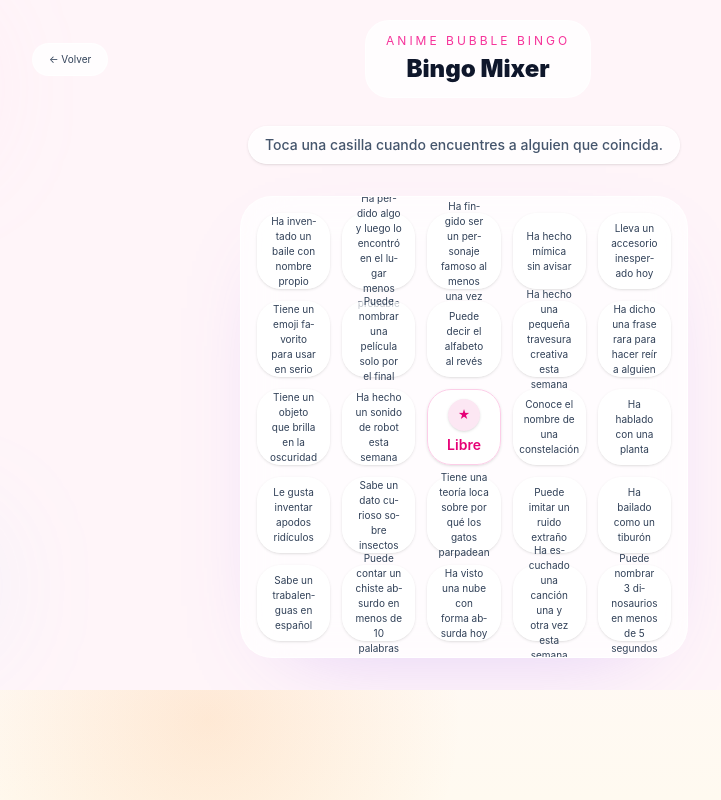
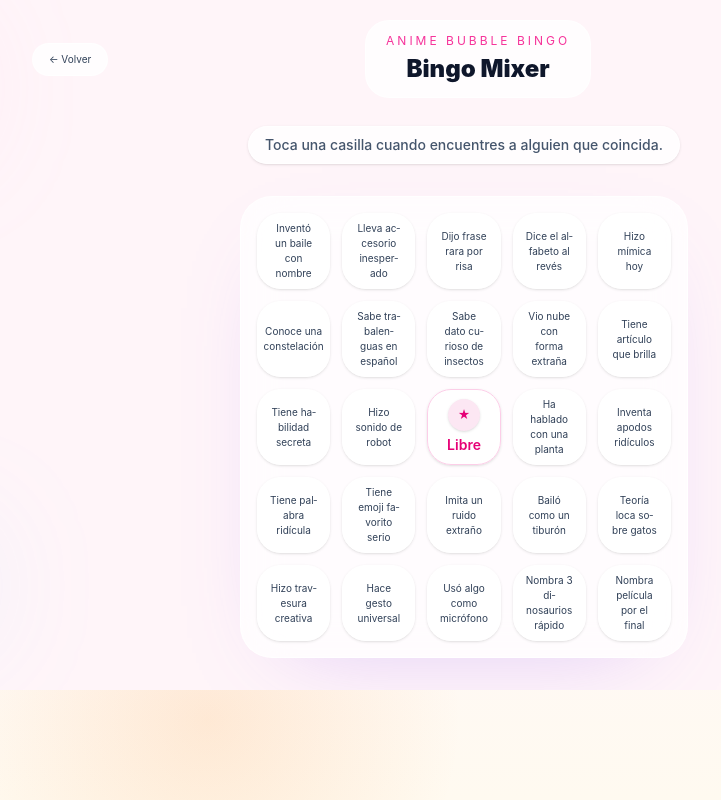
Before and after one commit to lhenche/my-bingo-mixer, a React (Vite) app: page / in a window 1280 px wide. Both pictures are taken after a click on the button "Empezar juego". Shown: the whole page, without its empty margins (176-897 px from the left). Built offline with nearby package versions, Linux system fonts and the light colour scheme.

Commit message:
Actualizar estilo de borde en el componente BingoBoard y simplificar preguntas en español

```diff
--- a/src/components/BingoBoard.tsx
+++ b/src/components/BingoBoard.tsx
@@ -9,7 +9,7 @@ interface BingoBoardProps {
 
 export function BingoBoard({ board, winningSquareIds, onSquareClick }: BingoBoardProps) {
   return (
-    <div className="relative mx-auto w-full max-w-md overflow-hidden rounded-[2rem] border border-white/70 bg-[var(--color-surface)] p-4 shadow-[0_30px_90px_-50px_rgba(139,92,246,0.35)] backdrop-blur-xl">
+    <div className="relative mx-auto w-full max-w-md overflow-hidden rounded-4xl border border-white/70 bg-(--color-surface) p-4 shadow-[0_30px_90px_-50px_rgba(139,92,246,0.35)] backdrop-blur-xl">
       <div className="grid grid-cols-5 gap-3 aspect-square">
         {board.map((square) => (
           <BingoSquare
--- a/src/data/questions.ts
+++ b/src/data/questions.ts
@@ -1,35 +1,34 @@
 export const questions: string[] = [
-  "Tiene un objeto que brilla en la oscuridad",
+  "Tiene artículo que brilla",
   "Ha hablado con una planta",
-  "Puede nombrar 3 dinosaurios en menos de 5 segundos",
-  "Ha hecho mímica sin avisar",
-  "Tiene un emoji favorito para usar en serio",
-  "Ha bailado como un tiburón",
-  "Puede decir el alfabeto al revés",
-  "Lleva un accesorio inesperado hoy",
-  "Ha hecho un sonido de robot esta semana",
-  "Conoce el nombre de una constelación",
-  "Ha hecho un dibujo con los ojos cerrados",
-  "Tiene una palabra que le da risa cada vez",
-  "Sabe un dato curioso sobre insectos",
-  "Ha probado una comida solo por el nombre",
-  "Puede imitar un ruido extraño",
-  "Ha perdido algo y luego lo encontró en el lugar menos probable",
-  "Tiene una habilidad secreta de manos",
-  "Ha escuchado una canción una y otra vez esta semana",
-  "Puede hacer un gesto con la mano que todos entiendan",
-  "Ha visto una nube con forma absurda hoy",
-  "Le gusta inventar apodos ridículos",
-  "Tiene una teoría loca sobre por qué los gatos parpadean",
-  "Ha dicho una frase rara para hacer reír a alguien",
-  "Ha inventado un baile con nombre propio",
-  "Puede nombrar una película solo por el final",
-  "Ha fingido ser un personaje famoso al menos una vez",
-  "Tiene una historia corta que comienza con ‘una vez en el ascensor’",
-  "Ha usado algo como micrófono improvisado",
-  "Sabe un trabalenguas en español",
-  "Ha hecho una pequeña travesura creativa esta semana",
-  "Puede contar un chiste absurdo en menos de 10 palabras",
+  "Nombra 3 dinosaurios rápido",
+  "Hizo mímica hoy",
+  "Tiene emoji favorito serio",
+  "Bailó como un tiburón",
+  "Dice el alfabeto al revés",
+  "Lleva accesorio inesperado",
+  "Hizo sonido de robot",
+  "Conoce una constelación",
+  "Dibujó con los ojos cerrados",
+  "Tiene palabra ridícula",
+  "Sabe dato curioso de insectos",
+  "Probó comida por el nombre",
+  "Imita un ruido extraño",
+  "Perdió algo y lo encontró",
+  "Tiene habilidad secreta",
+  "Escuchó canción repetida",
+  "Hace gesto universal",
+  "Vio nube con forma extraña",
+  "Inventa apodos ridículos",
+  "Teoría loca sobre gatos",
+  "Dijo frase rara por risa",
+  "Inventó un baile con nombre",
+  "Nombra película por el final",
+  "Fingió ser famoso alguna vez",
+  "Tiene historia de ascensor",
+  "Usó algo como micrófono",
+  "Sabe trabalenguas en español",
+  "Hizo travesura creativa",
 ];
 
 export const FREE_SPACE = "FREE SPACE";
```
